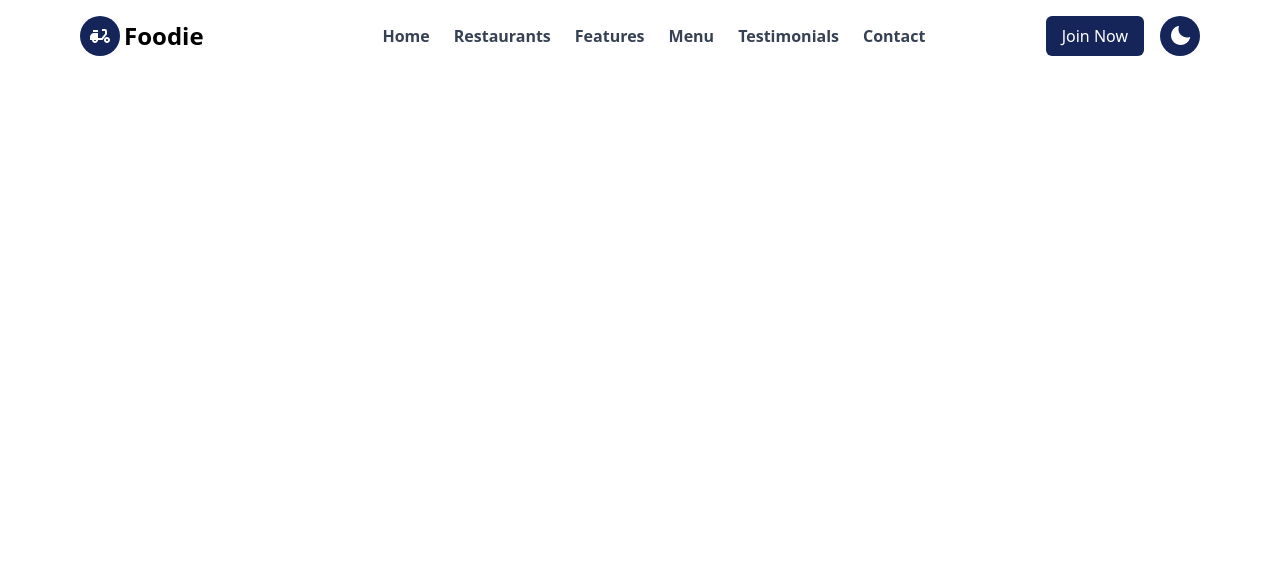
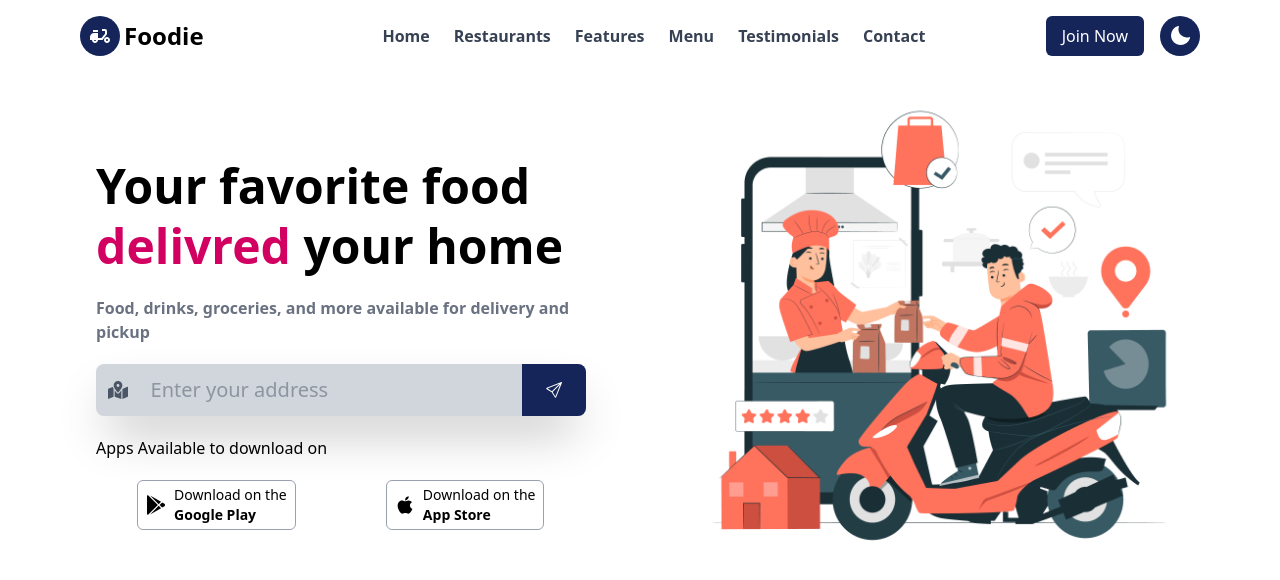
Before and after one commit to raoufboukh/foodie_website, a Next.js app in the folder client/: page / in a window 1280 px wide. Shown: the top 580 px of the page. Built offline with nearby package versions, Linux system fonts and the light colour scheme.

Commit message:
add Hero component to Home page; update padding in container and modify color-muted variable

```diff
--- a/client/app/globals.css
+++ b/client/app/globals.css
@@ -7,14 +7,14 @@
 
 .container {
   margin: 0 auto;
-  padding: 0 2rem;
+  padding: 0 1.5rem;
 }
 
 @theme inline {
   --color-primary: #15255a;
   --color-secondary: #1e40af;
   --color-accent: #2563eb;
-  --color-muted: #6b7280;
+  --color-muted: #d20061;
   --color-background: var(--background);
   --color-foreground: var(--foreground);
   --font-sans: var(--font-geist-sans);
--- a/client/app/page.tsx
+++ b/client/app/page.tsx
@@ -1,15 +1,23 @@
 "use client";
+import Hero from "@/components/Home/Hero";
 import Navbar from "@/components/Navbar/Navbar";
 import { useRef } from "react";
 
 export default function Home() {
   const sectionRefs = {
-    home: useRef<HTMLElement | null>(null),
-    restaurants: useRef<HTMLElement | null>(null),
-    features: useRef<HTMLElement | null>(null),
-    menu: useRef<HTMLElement | null>(null),
-    testimonials: useRef<HTMLElement | null>(null),
-    contact: useRef<HTMLElement | null>(null),
+    home: useRef<HTMLElement | null | any>(null),
+    restaurants: useRef<HTMLElement | null | any>(null),
+    features: useRef<HTMLElement | null | any>(null),
+    menu: useRef<HTMLElement | null | any>(null),
+    testimonials: useRef<HTMLElement | null | any>(null),
+    contact: useRef<HTMLElement | null | any>(null),
   };
-  return <Navbar sectionRefs={sectionRefs} />;
+  return (
+    <>
+      <Navbar sectionRefs={sectionRefs} />
+      <div ref={sectionRefs.home}>
+        <Hero />
+      </div>
+    </>
+  );
 }
--- /dev/null
+++ b/client/components/Home/Hero.tsx
@@ -0,0 +1,67 @@
+import Image from "next/image";
+import React from "react";
+import { FaMapMarkedAlt, FaGooglePlay, FaApple } from "react-icons/fa";
+import { BsSend } from "react-icons/bs";
+
+const Hero = () => {
+  return (
+    <div className="pt-22">
+      <div className="container flex justify-between flex-wrap items-center lg:!px-24">
+        <div className="lg:basis-[45%] basis-[80%] pt-5 mx-auto lg:mx-0">
+          <h2 className="sm:text-5xl text-3xl leading-tight font-bold text-center lg:text-left">
+            Your favorite food <span className="text-muted">delivred</span> your
+            home
+          </h2>
+          <p className="text-gray-500 my-5 sm:text-base text-sm font-bold text-center lg:text-left">
+            Food, drinks, groceries, and more available for delivery and pickup
+          </p>
+          <div className="bg-gray-300 flex items-center justify-between shadow-2xl shadow-black/30 rounded-lg ">
+            <div className="pl-3 basis-[7%]">
+              <FaMapMarkedAlt className="text-gray-600 text-xl" />
+            </div>
+            <input
+              type="text"
+              placeholder="Enter your address"
+              className="pl-2 basis-[75%] sm:text-xl border-none outline-none text-gray-600 sm:py-3 py-2"
+            />
+            <div className="bg-primary p-1 basis-[13%] self-stretch text-white rounded-tr-lg rounded-br-lg cursor-pointer flex items-center justify-center">
+              <BsSend className="block mx-auto" />
+            </div>
+          </div>
+          <div>
+            <p className="my-5 lg:text-left text-center sm:text-base text-sm">
+              Apps Available to download on
+            </p>
+            <div className="flex gap-2 items-center">
+              <div className="flex items-center gap-2 sm:text-sm text-xs rounded-md border border-gray-400 px-2 py-1 cursor-pointer hover:shadow-lg transition-shadow duration-300 mx-auto">
+                <FaGooglePlay className="text-xl text-black" />
+                <p>
+                  Download on the{" "}
+                  <span className="font-bold block">Google Play</span>
+                </p>
+              </div>
+              <div className="flex items-center gap-2 sm:text-sm text-xs rounded-md border border-gray-400 px-2 py-1 cursor-pointer hover:shadow-lg transition-shadow duration-300 mx-auto">
+                <FaApple className="text-xl text-black" />
+                <p>
+                  Download on the{" "}
+                  <span className="font-bold block">App Store</span>
+                </p>
+              </div>
+            </div>
+          </div>
+        </div>
+        <div className="lg:basis-[45%] basis-[80%] mx-auto lg:mx-0 lg:mt-0 mt-10">
+          <Image
+            src={"/assets/hero.jpg"}
+            alt="hero"
+            width={200}
+            height={200}
+            className="w-full"
+          />
+        </div>
+      </div>
+    </div>
+  );
+};
+
+export default Hero;
--- a/client/components/Navbar/Navbar.tsx
+++ b/client/components/Navbar/Navbar.tsx
@@ -65,7 +65,7 @@ const Navbar: React.FC<NavbarProps> = ({ sectionRefs }) => {
     <header
       className={`${
         scrolled > 0 ? "shadow-2xl" : "shadow-none"
-      } fixed w-full py-4`}
+      } fixed w-full py-4 z-50 bg-white  transition-shadow duration-300`}
     >
       <nav className="flex justify-between items-center container lg:!px-20">
         <div className="flex items-center gap-1 basis-[25%]">
@@ -82,7 +82,7 @@ const Navbar: React.FC<NavbarProps> = ({ sectionRefs }) => {
         </button>
 
         <div
-          className={`lg:relative rounded-2xl absolute lg:py-0 lg:px-0 py-2 px-4 lg:left-0 lg:shadow-none shadow-2xl left-1/2 lg:translate-x-0 lg:bg-transparent bg-accent/10 -translate-x-1/2 lg:top-0 block lg:flex items-center justify-between gap-6 basis-[73%] transition-all duration-300 ${
+          className={`lg:relative absolute lg:py-0 lg:px-0 py-2 px-4 lg:left-0 lg:shadow-none shadow-2xl left-1/2 lg:translate-x-0 lg:bg-transparent bg-accent/30 rounded-2xl backdrop-blur-2xl -translate-x-1/2 lg:top-0 block lg:flex items-center justify-between gap-6 basis-[73%] transition-all duration-300 ${
             isMenuOpen ? "top-16 " : "-top-80"
           }`}
         >
```
